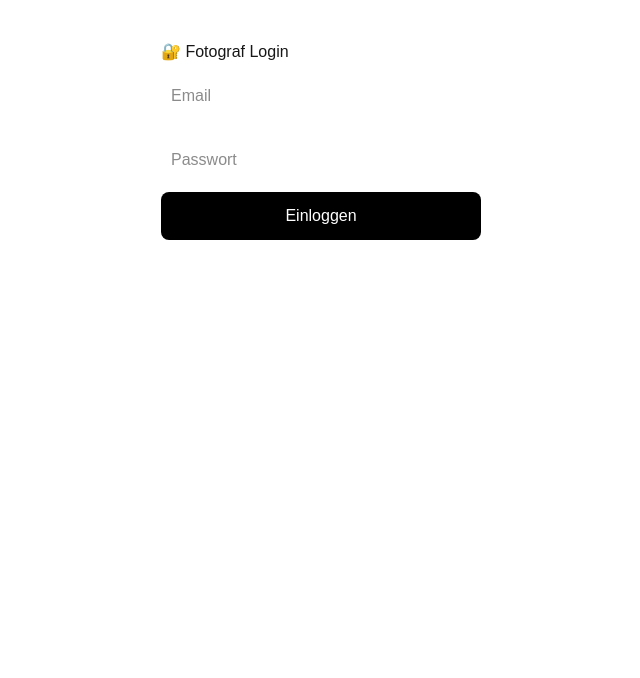
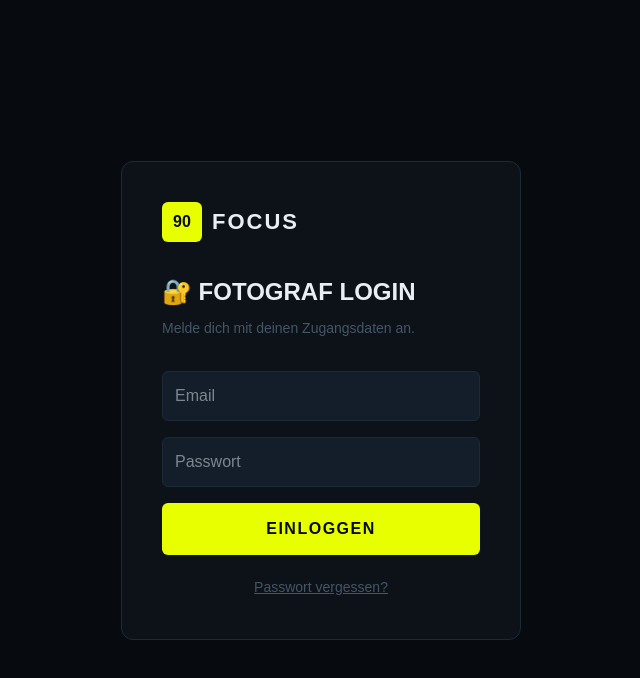
Before and after one commit to 90focus/90focus, a Next.js app: page /login in a window 1280 px wide. Shown: the top 678 px of the page, without its empty margins (319-959 px from the left). Built offline with nearby package versions, Linux system fonts and the light colour scheme; no server answers.

Commit message:
dashboard admin login update

```diff
--- a/app/admin/page.tsx
+++ b/app/admin/page.tsx
@@ -5,6 +5,7 @@ import { supabase } from '@/app/supabase'
 import { useRouter } from 'next/navigation'
 
 export default function AdminPage() {
+  const [user, setUser] = useState<any>(null)
   const [events, setEvents] = useState<any[]>([])
   const [homeTeam, setHomeTeam] = useState('')
   const [awayTeam, setAwayTeam] = useState('')
@@ -28,15 +29,20 @@ export default function AdminPage() {
       if (!session) {
         router.push('/login')
       } else {
+        setUser(session.user)
         setLoading(false)
-        loadEvents()
+        loadEvents(session.user.id)
       }
     }
     checkUser()
   }, [router])
 
-  const loadEvents = async () => {
-    const { data } = await supabase.from('events').select('*').order('date', { ascending: false })
+  const loadEvents = async (userId: string) => {
+    const { data } = await supabase
+      .from('events')
+      .select('*')
+      .eq('user_id', userId)
+      .order('date', { ascending: false })
     setEvents(data || [])
   }
 
@@ -82,6 +88,7 @@ export default function AdminPage() {
       ort: ort,
       sponsor_name: sponsorName,
       sponsor_logo_url: sponsorLogoUrl,
+      user_id: user.id,
     })
     if (error) {
       console.error(error)
@@ -97,7 +104,7 @@ export default function AdminPage() {
       setSponsorName('')
       setSponsorLogo(null)
       setSponsorLogoPreview(null)
-      loadEvents()
+      loadEvents(user.id)
     }
   }
 
@@ -129,23 +136,44 @@ export default function AdminPage() {
   if (loading) return <p style={{ padding: '40px' }}>Lade...</p>
 
   return (
+    <div style={{ minHeight: '100vh', background: '#070b0f', color: '#e8eef4', fontFamily: 'sans-serif' }}>
+      {/* NAV */}
+      <nav style={{ background: 'rgba(7,11,15,0.97)', borderBottom: '1px solid #131e2a', height: 60, padding: '0 24px', display: 'flex', alignItems: 'center', justifyContent: 'space-between' }}>
+        <div style={{ display: 'flex', alignItems: 'center', gap: 10, cursor: 'pointer' }} onClick={() => router.push('/dashboard')}>
+          <div style={{ width: 34, height: 34, background: '#e8ff00', borderRadius: 4, display: 'flex', alignItems: 'center', justifyContent: 'center' }}>
+            <span style={{ color: '#070b0f', fontWeight: 900, fontSize: 14 }}>90</span>
+          </div>
+          <span style={{ fontWeight: 900, fontSize: 20, letterSpacing: 2 }}>FOCUS</span>
+        </div>
+        <div style={{ display: 'flex', gap: 12 }}>
+          <button onClick={() => router.push('/dashboard')}
+            style={{ background: 'transparent', color: '#e8eef4', border: '1px solid #1c2a38', borderRadius: 4, padding: '6px 14px', cursor: 'pointer', fontSize: 13 }}>
+            ← Dashboard
+          </button>
+          <button onClick={() => router.push('/meine-events')}
+            style={{ background: 'transparent', color: '#e8eef4', border: '1px solid #1c2a38', borderRadius: 4, padding: '6px 14px', cursor: 'pointer', fontSize: 13 }}>
+            Meine Events
+          </button>
+        </div>
+      </nav>
+
       <div style={{ padding: '40px', maxWidth: '700px', margin: '0 auto' }}>
-      <h1>⚙️ Admin</h1>
+        <div style={{ color: '#e8ff00', fontSize: 11, fontWeight: 800, letterSpacing: 3, textTransform: 'uppercase', marginBottom: 8 }}>Admin</div>
+        <h1 style={{ fontSize: 32, fontWeight: 900, textTransform: 'uppercase', marginBottom: 32 }}>⚽ Spiel erstellen</h1>
 
-      <div style={{ background: '#f5f5f5', padding: '20px', borderRadius: '8px', marginBottom: '30px' }}>
-        <h2>⚽ Spiel erstellen</h2>
+        <div style={{ background: '#0d1219', border: '1px solid #1c2a38', padding: '24px', borderRadius: '8px', marginBottom: '24px' }}>
           <input type="text" placeholder="Heimteam (z.B. FC Kickers Luzern)" value={homeTeam}
             onChange={(e) => setHomeTeam(e.target.value)}
-          style={{ width: '100%', padding: '10px', margin: '8px 0', fontSize: '16px', boxSizing: 'border-box' }} />
+            style={{ width: '100%', padding: '12px', margin: '8px 0', fontSize: '16px', boxSizing: 'border-box', background: '#131e2a', border: '1px solid #1c2a38', borderRadius: '6px', color: '#e8eef4' }} />
           <input type="text" placeholder="Gastteam (z.B. FC Brunnen)" value={awayTeam}
             onChange={(e) => setAwayTeam(e.target.value)}
-          style={{ width: '100%', padding: '10px', margin: '8px 0', fontSize: '16px', boxSizing: 'border-box' }} />
+            style={{ width: '100%', padding: '12px', margin: '8px 0', fontSize: '16px', boxSizing: 'border-box', background: '#131e2a', border: '1px solid #1c2a38', borderRadius: '6px', color: '#e8eef4' }} />
           <input type="date" value={date} onChange={(e) => setDate(e.target.value)}
-          style={{ width: '100%', padding: '10px', margin: '8px 0', fontSize: '16px', boxSizing: 'border-box' }} />
+            style={{ width: '100%', padding: '12px', margin: '8px 0', fontSize: '16px', boxSizing: 'border-box', background: '#131e2a', border: '1px solid #1c2a38', borderRadius: '6px', color: '#e8eef4' }} />
           <input type="time" value={time} onChange={(e) => setTime(e.target.value)}
-          style={{ width: '100%', padding: '10px', margin: '8px 0', fontSize: '16px', boxSizing: 'border-box' }} />
+            style={{ width: '100%', padding: '12px', margin: '8px 0', fontSize: '16px', boxSizing: 'border-box', background: '#131e2a', border: '1px solid #1c2a38', borderRadius: '6px', color: '#e8eef4' }} />
           <select value={liga} onChange={(e) => setLiga(e.target.value)}
-          style={{ width: '100%', padding: '10px', margin: '8px 0', fontSize: '16px', boxSizing: 'border-box' }}>
+            style={{ width: '100%', padding: '12px', margin: '8px 0', fontSize: '16px', boxSizing: 'border-box', background: '#131e2a', border: '1px solid #1c2a38', borderRadius: '6px', color: '#e8eef4' }}>
             <option value="">Liga auswählen...</option>
             <option value="Super League">Super League</option>
             <option value="Challenge League">Challenge League</option>
@@ -160,34 +188,34 @@ export default function AdminPage() {
           </select>
           <input type="text" placeholder="Ort (optional)" value={ort}
             onChange={(e) => setOrt(e.target.value)}
-          style={{ width: '100%', padding: '10px', margin: '8px 0', fontSize: '16px', boxSizing: 'border-box' }} />
+            style={{ width: '100%', padding: '12px', margin: '8px 0', fontSize: '16px', boxSizing: 'border-box', background: '#131e2a', border: '1px solid #1c2a38', borderRadius: '6px', color: '#e8eef4' }} />
 
-        <div style={{ borderTop: '1px solid #ddd', marginTop: '16px', paddingTop: '16px' }}>
-          <h3 style={{ margin: '0 0 12px 0' }}>🏢 Sponsor (optional)</h3>
+          <div style={{ borderTop: '1px solid #1c2a38', marginTop: '16px', paddingTop: '16px' }}>
+            <h3 style={{ margin: '0 0 12px 0', color: '#e8eef4' }}>🏢 Sponsor (optional)</h3>
             <input type="text" placeholder="Sponsor Name (z.B. Migros)" value={sponsorName}
               onChange={(e) => setSponsorName(e.target.value)}
-            style={{ width: '100%', padding: '10px', margin: '8px 0', fontSize: '16px', boxSizing: 'border-box' }} />
-          <label style={{ display: 'block', margin: '8px 0 4px', fontSize: '14px', color: '#555' }}>
+              style={{ width: '100%', padding: '12px', margin: '8px 0', fontSize: '16px', boxSizing: 'border-box', background: '#131e2a', border: '1px solid #1c2a38', borderRadius: '6px', color: '#e8eef4' }} />
+            <label style={{ display: 'block', margin: '8px 0 4px', fontSize: '14px', color: '#667788' }}>
               Sponsor Logo (wird als Wasserzeichen verwendet):
             </label>
             <input type="file" accept="image/*" onChange={handleSponsorLogo}
-            style={{ margin: '8px 0', display: 'block' }} />
+              style={{ margin: '8px 0', display: 'block', color: '#e8eef4' }} />
             {sponsorLogoPreview && (
               <img src={sponsorLogoPreview} alt="Logo Vorschau"
-              style={{ height: '60px', marginTop: '8px', objectFit: 'contain', background: '#fff', padding: '4px', borderRadius: '4px' }} />
+                style={{ height: '60px', marginTop: '8px', objectFit: 'contain', background: '#131e2a', padding: '4px', borderRadius: '4px' }} />
             )}
           </div>
 
           <button onClick={createEvent}
-          style={{ padding: '12px 24px', background: '#000', color: '#fff', border: 'none', borderRadius: '8px', cursor: 'pointer', fontSize: '16px', marginTop: '16px' }}>
+            style={{ padding: '12px 32px', background: '#e8ff00', color: '#070b0f', border: 'none', borderRadius: '6px', cursor: 'pointer', fontSize: '16px', fontWeight: 900, marginTop: '16px', textTransform: 'uppercase', letterSpacing: 1 }}>
             Spiel erstellen
           </button>
         </div>
 
-      <div style={{ background: '#f5f5f5', padding: '20px', borderRadius: '8px', marginBottom: '30px' }}>
-        <h2>📸 Fotos hochladen</h2>
+        <div style={{ background: '#0d1219', border: '1px solid #1c2a38', padding: '24px', borderRadius: '8px', marginBottom: '24px' }}>
+          <h2 style={{ marginTop: 0, color: '#e8eef4' }}>📸 Fotos hochladen</h2>
           <select value={selectedEvent || ''} onChange={(e) => setSelectedEvent(e.target.value)}
-          style={{ width: '100%', padding: '10px', margin: '8px 0', fontSize: '16px', boxSizing: 'border-box' }}>
+            style={{ width: '100%', padding: '12px', margin: '8px 0', fontSize: '16px', boxSizing: 'border-box', background: '#131e2a', border: '1px solid #1c2a38', borderRadius: '6px', color: '#e8eef4' }}>
             <option value="">Spiel auswählen...</option>
             {events.map((event) => (
               <option key={event.id} value={event.id}>
@@ -196,27 +224,18 @@ export default function AdminPage() {
             ))}
           </select>
           <input type="file" multiple accept="image/*" onChange={(e) => setFiles(e.target.files)}
-          style={{ margin: '10px 0', display: 'block' }} />
+            style={{ margin: '10px 0', display: 'block', color: '#e8eef4' }} />
           <button onClick={handleUpload} disabled={uploading}
-          style={{ padding: '12px 24px', background: '#000', color: '#fff', border: 'none', borderRadius: '8px', cursor: 'pointer', fontSize: '16px' }}>
+            style={{ padding: '12px 32px', background: '#e8ff00', color: '#070b0f', border: 'none', borderRadius: '6px', cursor: 'pointer', fontSize: '16px', fontWeight: 900, textTransform: 'uppercase', letterSpacing: 1 }}>
             {uploading ? 'Lädt...' : 'Fotos hochladen'}
           </button>
         </div>
 
-      {message && <p style={{ fontWeight: 'bold', color: message.startsWith('Fehler') ? 'red' : 'green' }}>{message}</p>}
-
-      <div>
-        <h2>Alle Spiele</h2>
-        {events.length === 0 && <p>Noch keine Spiele.</p>}
-        {events.map((event) => (
-          <div key={event.id} style={{ padding: '15px', border: '1px solid #ddd', borderRadius: '8px', marginBottom: '10px' }}>
-            <strong>⚽ {event.home_team} vs {event.away_team}</strong><br />
-            📅 {event.date} {event.time && `🕐 ${event.time}`}<br />
-            {event.liga && `🏆 ${event.liga}`} {event.ort && `— 📍 ${event.ort}`}<br />
-            {event.sponsor_name && `🏢 Sponsor: ${event.sponsor_name}`}
-            {event.sponsor_logo_url && <img src={event.sponsor_logo_url} alt="Logo" style={{ height: '30px', marginLeft: '10px', verticalAlign: 'middle' }} />}
+        {message && (
+          <div style={{ padding: '16px', background: message.startsWith('Fehler') ? 'rgba(255,68,68,0.1)' : 'rgba(68,255,136,0.1)', border: `1px solid ${message.startsWith('Fehler') ? '#ff4444' : '#44ff88'}`, borderRadius: '8px', color: message.startsWith('Fehler') ? '#ff4444' : '#44ff88', fontWeight: 'bold' }}>
+            {message}
           </div>
-        ))}
+        )}
       </div>
     </div>
   )
--- a/app/login/page.tsx
+++ b/app/login/page.tsx
@@ -8,50 +8,121 @@ export default function LoginPage() {
   const [email, setEmail] = useState('')
   const [password, setPassword] = useState('')
   const [error, setError] = useState('')
+  const [message, setMessage] = useState('')
+  const [mode, setMode] = useState<'login' | 'forgot'>('login')
+  const [loading, setLoading] = useState(false)
   const router = useRouter()
 
   const handleLogin = async () => {
+    setLoading(true)
+    setError('')
     const { error } = await supabase.auth.signInWithPassword({ email, password })
     if (error) {
       setError('Falsche Email oder Passwort!')
     } else {
-      router.push('/upload')
+      router.push('/admin')
     }
+    setLoading(false)
+  }
+
+  const handleForgot = async () => {
+    if (!email) {
+      setError('Bitte Email eingeben!')
+      return
+    }
+    setLoading(true)
+    setError('')
+    const { error } = await supabase.auth.resetPasswordForEmail(email, {
+      redirectTo: `${window.location.origin}/reset-password`,
+    })
+    if (error) {
+      setError('Fehler beim Senden!')
+    } else {
+      setMessage('✅ Email gesendet! Prüfe dein Postfach.')
+    }
+    setLoading(false)
   }
 
   return (
-    <div style={{ padding: '40px', maxWidth: '400px', margin: '0 auto' }}>
-      <h1>🔐 Fotograf Login</h1>
+    <div style={{
+      minHeight: '100vh', background: '#070b0f', display: 'flex',
+      alignItems: 'center', justifyContent: 'center', fontFamily: 'sans-serif'
+    }}>
+      <div style={{
+        background: '#0d1219', border: '1px solid #1c2a38',
+        borderRadius: '12px', padding: '40px', width: '100%', maxWidth: '400px'
+      }}>
+        {/* LOGO */}
+        <div style={{ display: 'flex', alignItems: 'center', gap: 10, marginBottom: 32 }}>
+          <div style={{ width: 40, height: 40, background: '#e8ff00', borderRadius: 6, display: 'flex', alignItems: 'center', justifyContent: 'center' }}>
+            <span style={{ color: '#070b0f', fontWeight: 900, fontSize: 16 }}>90</span>
+          </div>
+          <span style={{ color: '#e8eef4', fontWeight: 900, fontSize: 22, letterSpacing: 2 }}>FOCUS</span>
+        </div>
+
+        <h1 style={{ color: '#e8eef4', fontSize: 24, fontWeight: 900, marginBottom: 8, textTransform: 'uppercase' }}>
+          {mode === 'login' ? '🔐 Fotograf Login' : '🔑 Passwort vergessen'}
+        </h1>
+        <p style={{ color: '#445566', fontSize: 14, marginBottom: 24 }}>
+          {mode === 'login' ? 'Melde dich mit deinen Zugangsdaten an.' : 'Wir senden dir einen Reset-Link per Email.'}
+        </p>
+
         <input
           type="email"
           placeholder="Email"
           value={email}
           onChange={(e) => setEmail(e.target.value)}
-        style={{ width: '100%', padding: '10px', margin: '10px 0', fontSize: '16px' }}
+          style={{
+            width: '100%', padding: '12px', margin: '8px 0', fontSize: '16px',
+            background: '#131e2a', border: '1px solid #1c2a38', borderRadius: '6px',
+            color: '#e8eef4', boxSizing: 'border-box'
+          }}
         />
+
+        {mode === 'login' && (
           <input
             type="password"
             placeholder="Passwort"
             value={password}
             onChange={(e) => setPassword(e.target.value)}
-        style={{ width: '100%', padding: '10px', margin: '10px 0', fontSize: '16px' }}
+            onKeyDown={(e) => e.key === 'Enter' && handleLogin()}
+            style={{
+              width: '100%', padding: '12px', margin: '8px 0', fontSize: '16px',
+              background: '#131e2a', border: '1px solid #1c2a38', borderRadius: '6px',
+              color: '#e8eef4', boxSizing: 'border-box'
+            }}
           />
+        )}
+
         <button
-        onClick={handleLogin}
+          onClick={mode === 'login' ? handleLogin : handleForgot}
+          disabled={loading}
           style={{
-          width: '100%',
-          padding: '12px',
-          background: '#000',
-          color: '#fff',
-          border: 'none',
-          borderRadius: '8px',
-          cursor: 'pointer',
-          fontSize: '16px',
+            width: '100%', padding: '14px', background: '#e8ff00', color: '#070b0f',
+            border: 'none', borderRadius: '6px', cursor: 'pointer', fontSize: '16px',
+            fontWeight: 900, letterSpacing: 1.5, textTransform: 'uppercase', marginTop: '8px'
           }}
         >
-        Einloggen
+          {loading ? 'Lädt...' : mode === 'login' ? 'Einloggen' : 'Reset-Link senden'}
         </button>
-      {error && <p style={{ color: 'red', marginTop: '10px' }}>{error}</p>}
+
+        {error && <p style={{ color: '#ff4444', marginTop: '12px', fontSize: 14 }}>{error}</p>}
+        {message && <p style={{ color: '#44ff88', marginTop: '12px', fontSize: 14 }}>{message}</p>}
+
+        <div style={{ marginTop: 20, textAlign: 'center' }}>
+          {mode === 'login' ? (
+            <button onClick={() => { setMode('forgot'); setError(''); setMessage('') }}
+              style={{ background: 'none', border: 'none', color: '#445566', cursor: 'pointer', fontSize: 14, textDecoration: 'underline' }}>
+              Passwort vergessen?
+            </button>
+          ) : (
+            <button onClick={() => { setMode('login'); setError(''); setMessage('') }}
+              style={{ background: 'none', border: 'none', color: '#445566', cursor: 'pointer', fontSize: 14, textDecoration: 'underline' }}>
+              Zurück zum Login
+            </button>
+          )}
+        </div>
+      </div>
     </div>
   )
 }
```
Lines whose indentation alone changed are shown as unchanged.
